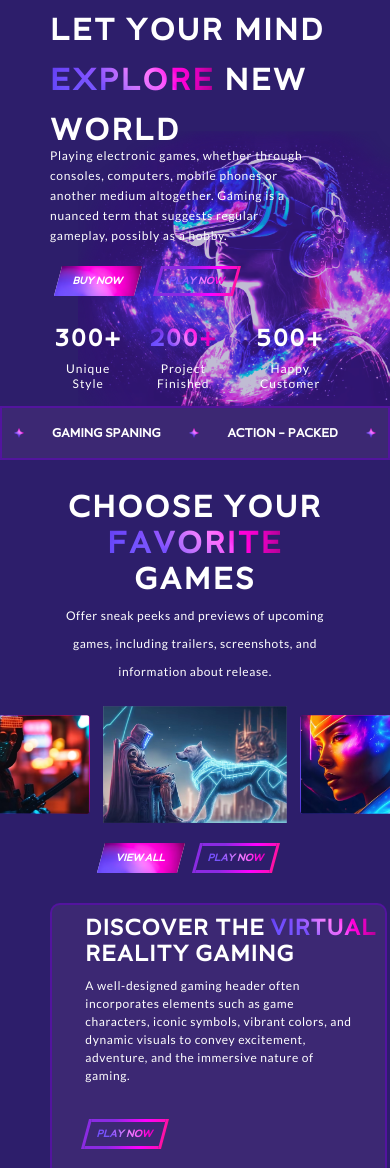
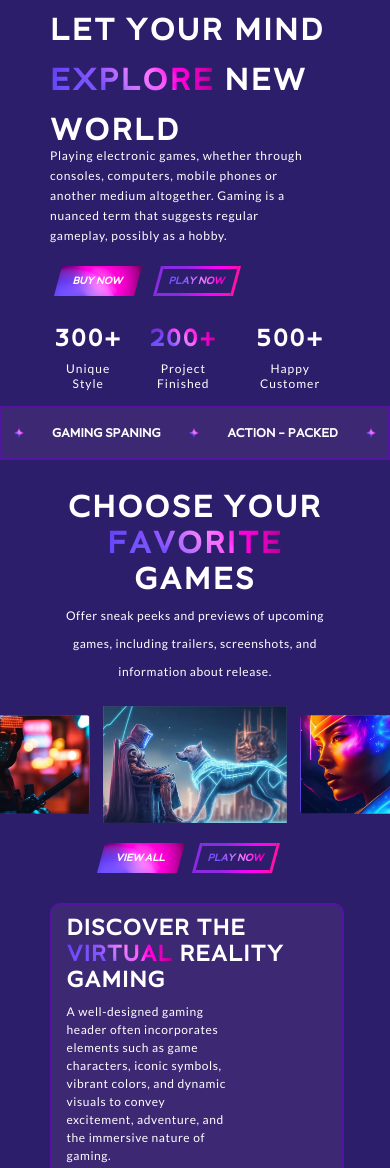
Before and after one commit to NIK-AL-GIT/Course-work-on-KYAR, a plain HTML site: page index.html in a window 390 px wide. Shown: the part 60-1228 px from the top of the page. Drawn offline with Linux system fonts and the light colour scheme; files whose address does not match are found by name.

Commit message:
Add files via upload

```diff
--- a/CSS/style.css
+++ b/CSS/style.css
@@ -913,7 +913,7 @@ footer {
 
   .third_block_information {
     z-index: 1;
-    padding-left: 9%;
+    padding-left: 5%;
     padding-top: 20px;
   }
 
@@ -1227,7 +1227,7 @@ footer {
 
   .third_block_information {
     z-index: 1;
-    padding-left: 10%;
+    padding-left: 5%;
     padding-top: 10px;
   }
 
@@ -1536,11 +1536,7 @@ footer {
   }
 
   .absolute_img {
-    position: absolute;
-    width: 80vw;
-    opacity: 70%;
-    z-index: -1;
-    overflow: hidden;
+    display: none;
   }
 
   .marquee {
@@ -1581,8 +1577,9 @@ footer {
   }
 
   .third_block {
+    width: 100%;
     grid-template-columns: 1fr;
-    grid-template-rows: repeat(2, 1fr);
+    grid-template-rows: 1fr max-content;
     margin-bottom: 30px;
   }
 
@@ -1596,17 +1593,18 @@ footer {
 
   .third_block_information {
     z-index: 1;
-    padding-left: 10%;
+    padding-left: 5%;
     padding-top: 10px;
   }
 
   .third_block_information_title {
     font-size: 22px;
+    width: 100%;
   }
 
   .third_block_information_text {
     font-size: 12px;
-    max-width: 90%;
+    width: 60%;
     line-height: 18px;
     margin-bottom: 25 px;
   }
```
